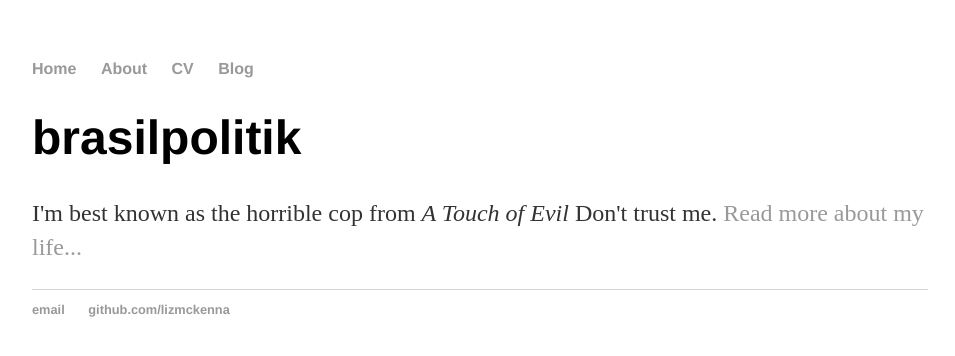
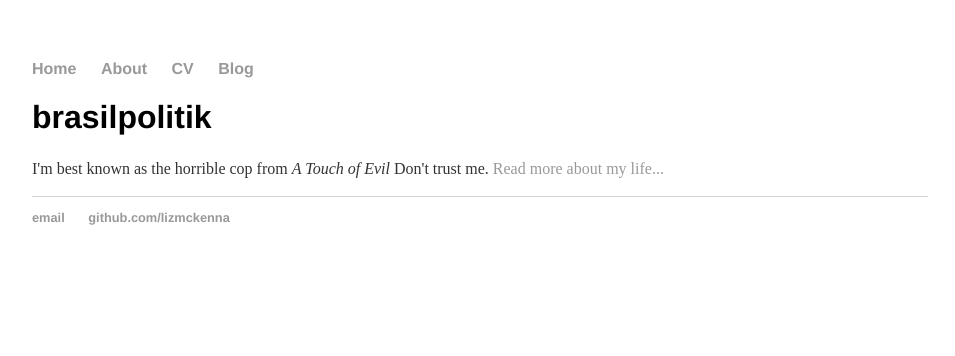
Before and after one commit to lizmckenna/elizabethmckenna.org, a Jekyll site: the page built from index.html, in a window 1280 px wide. Shown: the top 356 px of the page, without its empty margins (160-1115 px from the left). Built offline with Jekyll 4.4.1, drawn with Linux system fonts in a browser that asks for light colours.

Commit message:
Update main.css

```diff
--- a/css/main.css
+++ b/css/main.css
@@ -3,7 +3,7 @@
     width: 70%;
 }
 nav ul, footer ul {
-    font-family:'Helvetica', 'Arial', 'Sans-Serif';
+    font-family:'Helvetica', 'Arial';
     padding: 0px;
     list-style: none;
     font-weight: bold;
@@ -20,11 +20,11 @@
     text-decoration: underline;
 }
 h1 {
-    font-size: 3em;
-    font-family:'Helvetica', 'Arial', 'Sans-Serif';
+    font-size: 2em;
+    font-family:'Helvetica', 'Arial';
 }
 p {
-    font-size: 1.5em;
+    font-size: 1em;
     line-height: 1.4em;
     color: #333;
 }
@@ -35,7 +35,7 @@
 
 ul.posts {
     margin: 20px auto 40px;
-    font-size: 1.5em;
+    font-size: 1em;
 }
 
 ul.posts li {
```
